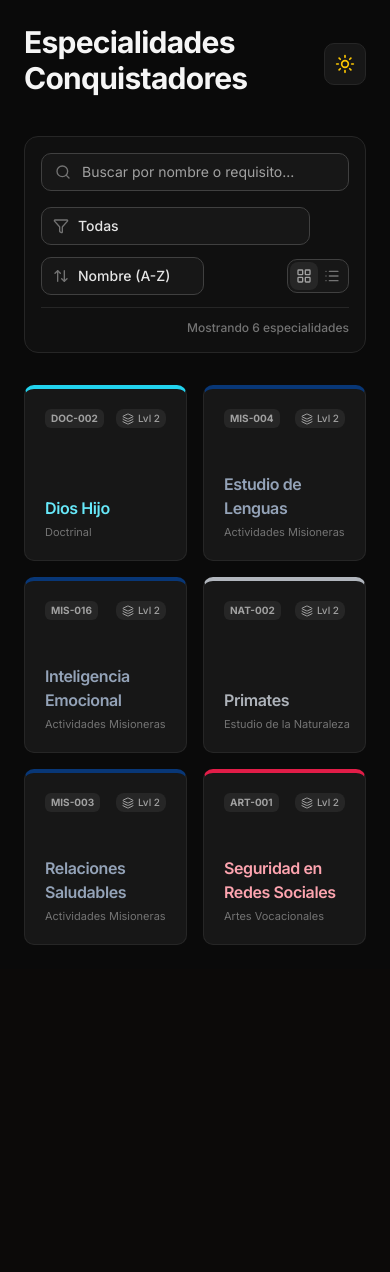
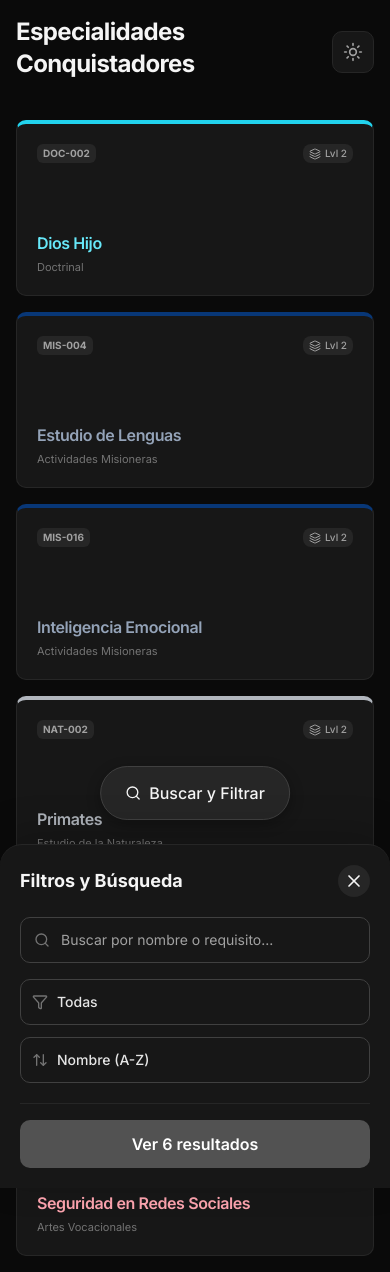
Before and after one commit to ibanezbendezu/conquis, a Next.js app: page / in a window 390 px wide. Before the commit the page ends 969 px from the top, so only its background shows below. Built offline with nearby package versions, Linux system fonts and the light colour scheme.

Commit message:
refactor: improve layout and accessibility in HonorCard and page components

```diff
--- a/src/app/page.tsx
+++ b/src/app/page.tsx
@@ -2,7 +2,7 @@
 "use client";
 
 import { useState, useMemo } from "react";
-import { Search, Sun, Moon, LayoutGrid, List as ListIcon, Filter, ArrowUpDown } from "lucide-react";
+import { Search, Sun, Moon, LayoutGrid, List as ListIcon, Filter, ArrowUpDown, X } from "lucide-react";
 import { AnimatePresence } from "framer-motion";
 import { honorData, categories, Honor } from "../data/honors";
 import HonorCard from "../components/HonorCard";
@@ -18,6 +18,7 @@ export default function Home() {
   const [isDark, setIsDark] = useState(true);
   const [sortOrder, setSortOrder] = useState<SortOption>("name-asc");
   const [viewMode, setViewMode] = useState<ViewMode>("grid");
+  const [isMobileFiltersOpen, setIsMobileFiltersOpen] = useState(false);
 
   const filteredHonors = useMemo(() => {
     const result = honorData.filter((honor) => {
@@ -44,13 +45,12 @@ export default function Home() {
   }, [searchQuery, selectedCategory, sortOrder]);
 
   return (
-      <main className={`min-h-screen p-6 md:p-12 font-sans transition-colors duration-200 ${isDark ? "bg-neutral-950 text-neutral-100" : "bg-neutral-50 text-neutral-900"}`}>
-        <div className="max-w-6xl mx-auto">
+      <main className={`min-h-screen p-4 sm:p-6 md:p-12 font-sans transition-colors duration-200 ${isDark ? "bg-neutral-950 text-neutral-100" : "bg-neutral-50 text-neutral-900"}`}>        <div className="max-w-6xl mx-auto">
 
           {/* Header */}
           <div className="flex justify-between items-center mb-8">
             <header>
-              <h1 className="text-3xl md:text-4xl font-bold tracking-tight mb-2">
+              <h1 className="text-2xl sm:text-3xl md:text-4xl font-bold tracking-tight mb-2">
                 Especialidades Conquistadores
               </h1>
             </header>
@@ -58,17 +58,43 @@ export default function Home() {
             <button
                 onClick={() => setIsDark(!isDark)}
                 className={`p-2.5 rounded-lg border transition-colors ${
-                    isDark ? "bg-neutral-900 border-neutral-800 text-yellow-400 hover:bg-neutral-800" : "bg-white border-neutral-200 text-neutral-700 hover:bg-neutral-100"
+                    isDark ? "bg-neutral-900 border-neutral-800 text-neutral-400 hover:bg-neutral-800" : "bg-white border-neutral-200 text-neutral-700 hover:bg-neutral-100"
                 }`}
             >
               {isDark ? <Sun className="h-5 w-5" /> : <Moon className="h-5 w-5" />}
             </button>
           </div>
 
-          <section className={`mb-8 p-4 rounded-xl border ${isDark ? "bg-neutral-900/50 border-neutral-800" : "bg-white border-neutral-200 shadow-sm"}`}>
+          {/* Fondo oscuro cuando el menú flotante está abierto (solo móviles) */}
+          {isMobileFiltersOpen && (
+              <div
+                  className="md:hidden fixed inset-0 bg-black/50 z-40 backdrop-blur-sm transition-opacity"
+                  onClick={() => setIsMobileFiltersOpen(false)}
+              />
+          )}
+
+          {/* Menú de Búsqueda y Filtros (Flotante en móvil, fijo en PC) */}
+          <section className={`
+            fixed inset-x-0 bottom-0 z-50 p-5 rounded-t-3xl border-t shadow-[0_-10px_40px_rgba(0,0,0,0.2)]
+            transition-transform duration-300 ease-out
+            ${isMobileFiltersOpen ? "translate-y-0" : "translate-y-full"}
+            md:relative md:translate-y-0 md:p-4 md:rounded-xl md:border md:shadow-sm md:z-10 md:mb-8
+            ${isDark ? "bg-neutral-900 md:bg-neutral-900/50 border-neutral-800" : "bg-white border-neutral-200"}
+          `}>
+              {/* Cabecera del panel flotante (Solo Móvil) */}
+              <div className="md:hidden flex justify-between items-center mb-5">
+                  <h3 className="text-lg font-bold">Filtros y Búsqueda</h3>
+                  <button
+                      onClick={() => setIsMobileFiltersOpen(false)}
+                      className={`p-1.5 rounded-full ${isDark ? "bg-neutral-800" : "bg-neutral-100"}`}
+                  >
+                      <X className="w-5 h-5" />
+                  </button>
+              </div>
+
               <div className="flex flex-col lg:flex-row gap-4">
 
-              {/* Search */}
+                  {/* Búsqueda */}
                   <div className="relative flex-grow">
                       <div className="absolute inset-y-0 left-0 pl-3.5 flex items-center pointer-events-none">
                           <Search className={`h-4 w-4 ${isDark ? "text-neutral-500" : "text-neutral-400"}`} />
@@ -77,22 +103,23 @@ export default function Home() {
                           type="text"
                           value={searchQuery}
                           onChange={(e) => setSearchQuery(e.target.value)}
-                    className={`block w-full pl-10 pr-4 py-2 border rounded-lg text-sm leading-5 placeholder-neutral-400 focus:outline-none focus:ring-2 focus:ring-neutral-600 transition-all ${
+                          onKeyDown={(e) => e.key === 'Enter' && setIsMobileFiltersOpen(false)} /* Se cierra al presionar Enter */
+                          className={`block w-full pl-10 pr-4 py-3 md:py-2 border rounded-lg text-sm leading-5 placeholder-neutral-400 focus:outline-none focus:ring-2 focus:ring-neutral-600 transition-all ${
                               isDark ? "bg-neutral-900 border-neutral-700 text-neutral-100" : "bg-neutral-50 border-neutral-200 text-neutral-900"
                           }`}
                           placeholder="Buscar por nombre o requisito..."
                       />
                   </div>
 
-              <div className="flex flex-wrap items-center gap-3">
+                  <div className="flex flex-col sm:flex-row sm:flex-wrap items-stretch sm:items-center gap-3 w-full lg:w-auto">
 
-                {/* Category Filter */}
-                <div className="relative flex items-center">
+                      {/* Filtro Categoría */}
+                      <div className="relative flex items-center w-full sm:w-auto">
                           <Filter className={`absolute left-3 h-4 w-4 ${isDark ? "text-neutral-500" : "text-neutral-400"}`} />
                           <select
                               value={selectedCategory}
-                      onChange={(e) => setSelectedCategory(e.target.value)}
-                      className={`pl-9 pr-8 py-2 appearance-none border rounded-lg text-sm font-medium focus:outline-none focus:ring-2 focus:ring-neutral-600 cursor-pointer ${
+                              onChange={(e) => { setSelectedCategory(e.target.value); setIsMobileFiltersOpen(false); }} /* Se oculta al seleccionar */
+                              className={`w-full sm:w-auto pl-9 pr-8 py-3 md:py-2 appearance-none border rounded-lg text-sm font-medium focus:outline-none focus:ring-2 focus:ring-neutral-600 cursor-pointer ${
                                   isDark ? "bg-neutral-900 border-neutral-700 text-neutral-200" : "bg-neutral-50 border-neutral-200 text-neutral-700"
                               }`}
                           >
@@ -102,13 +129,13 @@ export default function Home() {
                           </select>
                       </div>
 
-                {/* Sort Order */}
-                <div className="relative flex items-center">
+                      {/* Ordenamiento */}
+                      <div className="relative flex items-center w-full sm:w-auto">
                           <ArrowUpDown className={`absolute left-3 h-4 w-4 ${isDark ? "text-neutral-500" : "text-neutral-400"}`} />
                           <select
                               value={sortOrder}
-                      onChange={(e) => setSortOrder(e.target.value as SortOption)}
-                      className={`pl-9 pr-8 py-2 appearance-none border rounded-lg text-sm font-medium focus:outline-none focus:ring-2 focus:ring-neutral-600 cursor-pointer ${
+                              onChange={(e) => { setSortOrder(e.target.value as SortOption); setIsMobileFiltersOpen(false); }} /* Se oculta al ordenar */
+                              className={`w-full sm:w-auto pl-9 pr-8 py-3 md:py-2 appearance-none border rounded-lg text-sm font-medium focus:outline-none focus:ring-2 focus:ring-neutral-600 cursor-pointer ${
                                   isDark ? "bg-neutral-900 border-neutral-700 text-neutral-200" : "bg-neutral-50 border-neutral-200 text-neutral-700"
                               }`}
                           >
@@ -118,36 +145,47 @@ export default function Home() {
                           </select>
                       </div>
 
-                {/* View Toggle */}
-                <div className={`flex items-center border rounded-lg p-0.5 ml-auto lg:ml-0 ${isDark ? "border-neutral-700 bg-neutral-900" : "border-neutral-200 bg-neutral-50"}`}>
-                  <button
-                      onClick={() => setViewMode("grid")}
-                      className={`p-1.5 rounded-md transition-colors ${viewMode === "grid" ? (isDark ? "bg-neutral-800 text-neutral-400" : "bg-white text-neutral-700 shadow-sm") : (isDark ? "text-neutral-500 hover:text-neutral-300" : "text-neutral-400 hover:text-neutral-600")}`}
-                  >
-                    <LayoutGrid className="h-4 w-4" />
-                  </button>
-                  <button
-                      onClick={() => setViewMode("list")}
-                      className={`p-1.5 rounded-md transition-colors ${viewMode === "list" ? (isDark ? "bg-neutral-800 text-neutral-400" : "bg-white text-neutral-700 shadow-sm") : (isDark ? "text-neutral-500 hover:text-neutral-300" : "text-neutral-400 hover:text-neutral-600")}`}
-                  >
-                    <ListIcon className="h-4 w-4" />
-                  </button>
+                      {/* Botones de Vista (Ocultos en móvil porque el panel ya tiene los botones de aplicar) */}
+                      <div className={`hidden sm:flex items-center self-start sm:self-auto border rounded-lg p-0.5 ml-0 lg:ml-auto ${isDark ? "border-neutral-700 bg-neutral-900" : "border-neutral-200 bg-neutral-50"}`}>
+                          <button onClick={() => setViewMode("grid")} className={`p-1.5 rounded-md transition-colors ${viewMode === "grid" ? (isDark ? "bg-neutral-800 text-neutral-400" : "bg-white text-neutral-700 shadow-sm") : (isDark ? "text-neutral-500 hover:text-neutral-300" : "text-neutral-400 hover:text-neutral-600")}`}><LayoutGrid className="h-4 w-4" /></button>
+                          <button onClick={() => setViewMode("list")} className={`p-1.5 rounded-md transition-colors ${viewMode === "list" ? (isDark ? "bg-neutral-800 text-neutral-400" : "bg-white text-neutral-700 shadow-sm") : (isDark ? "text-neutral-500 hover:text-neutral-300" : "text-neutral-400 hover:text-neutral-600")}`}><ListIcon className="h-4 w-4" /></button>
                       </div>
 
                   </div>
               </div>
 
-            <div className="mt-3 pt-3 border-t border-neutral-200 dark:border-neutral-800 flex justify-end">
-             <span className={`text-xs font-medium ${isDark ? "text-neutral-500" : "text-neutral-400"}`}>
+              <div className="mt-5 md:mt-3 pt-4 md:pt-3 border-t border-neutral-200 dark:border-neutral-800 flex flex-col md:flex-row justify-between md:justify-end items-center gap-4">
+                  {/* Botón Aplicar en móvil */}
+                  <button
+                      className="md:hidden w-full py-3 rounded-lg bg-neutral-600 text-white font-semibold transition-colors hover:bg-neutral-700"
+                      onClick={() => setIsMobileFiltersOpen(false)}
+                  >
+                      Ver {filteredHonors.length} resultados
+                  </button>
+                  <span className={`hidden md:block text-xs font-medium ${isDark ? "text-neutral-500" : "text-neutral-400"}`}>
                   Mostrando {filteredHonors.length} especialidad{filteredHonors.length !== 1 ? 'es' : ''}
                 </span>
               </div>
           </section>
 
+          {/* Botón Flotante para abrir los controles en Móvil (Se oculta cuando el menú está abierto) */}
+          <button
+              className={`
+                  md:hidden fixed bottom-6 left-1/2 -translate-x-1/2 z-30
+                  flex items-center gap-2 px-6 py-3.5 rounded-full shadow-[0_4px_14px_rgba(0,0,0,0.3)] font-medium
+                  transition-all duration-300 ease-out
+                  ${isDark ? "bg-neutral-800 text-neutral-100 border border-neutral-700" : "bg-white text-neutral-900 border border-neutral-200"}
+                  ${isMobileFiltersOpen ? "opacity-0 translate-y-10 pointer-events-none" : "opacity-100 translate-y-0"}
+              `}
+              onClick={() => setIsMobileFiltersOpen(true)}
+          >
+              <Search className="w-4 h-4" /> Buscar y Filtrar
+          </button>
+
           {/* Honors Container */}
           <section className={
             viewMode === "grid"
-                ? "grid grid-cols-2 md:grid-cols-3 lg:grid-cols-4 gap-4"
+                ? "grid grid-cols-1 sm:grid-cols-2 md:grid-cols-3 lg:grid-cols-4 gap-4"
                 : "flex flex-col gap-3"
           }>
             {/* Mapeo de tarjetas (igual que antes) */}
--- a/src/components/HonorCard.tsx
+++ b/src/components/HonorCard.tsx
@@ -27,7 +27,7 @@ export default function HonorCard({ honor, onClick, isDark, viewMode }: HonorCar
                     isDark ? "bg-neutral-900 border-neutral-800 text-neutral-100" : "bg-white border-neutral-200 text-neutral-900 shadow-sm"
                 }`}
             >
-                <div className="flex items-center gap-4">
+                <div className="flex items-center gap-4 min-w-0">
                     <div>
                         <div className="flex items-center gap-2 mb-1">
                            <span className={`text-[10px] font-bold px-1.5 py-0.5 rounded-sm ${isDark ? "bg-neutral-800 text-neutral-400" : "bg-neutral-100 text-neutral-500"}`}>
@@ -37,7 +37,7 @@ export default function HonorCard({ honor, onClick, isDark, viewMode }: HonorCar
                              {honor.category}
                            </span>
                         </div>
-                        <h3 className="text-base font-semibold tracking-tight text-[var(--theme-text)] transition-colors">
+                        <h3 className="text-base font-semibold tracking-tight text-[var(--theme-text)] transition-colors truncate">
                             {honor.name}
                         </h3>
                     </div>
@@ -61,11 +61,12 @@ export default function HonorCard({ honor, onClick, isDark, viewMode }: HonorCar
             }`}
         >
             <div className="flex justify-between items-start w-full gap-2">
-        <span className={`text-[10px] font-bold px-1.5 py-0.5 rounded-sm ${isDark ? "bg-neutral-800 text-neutral-400" : "bg-neutral-100 text-neutral-500"}`}>
+            <span className={`text-[10px] font-bold px-1.5 py-0.5 rounded-sm truncate ${isDark ? "bg-neutral-800 text-neutral-400" : "bg-neutral-100 text-neutral-500"}`}>
               {honor.categoryCode}-{String(honor.honorId).padStart(3, '0')}
             </span>
-                <div className={`flex items-center gap-1 text-[10px] font-medium px-1.5 py-0.5 rounded-md ${isDark ? "bg-neutral-800 text-neutral-400" : "bg-neutral-100 text-neutral-500"}`}>
-                    <Layers className="w-3 h-3" /> Lvl {honor.level}
+                {/* AQUÍ ESTÁ LA SOLUCIÓN: Agregamos whitespace-nowrap y flex-shrink-0 */}
+                <div className={`flex items-center gap-1 text-[10px] font-medium px-1.5 py-0.5 rounded-md whitespace-nowrap flex-shrink-0 ${isDark ? "bg-neutral-800 text-neutral-400" : "bg-neutral-100 text-neutral-500"}`}>
+                    <Layers className="w-3 h-3 flex-shrink-0" /> Lvl {honor.level}
                 </div>
             </div>
             <div>
```
Lines whose indentation alone changed are shown as unchanged.
